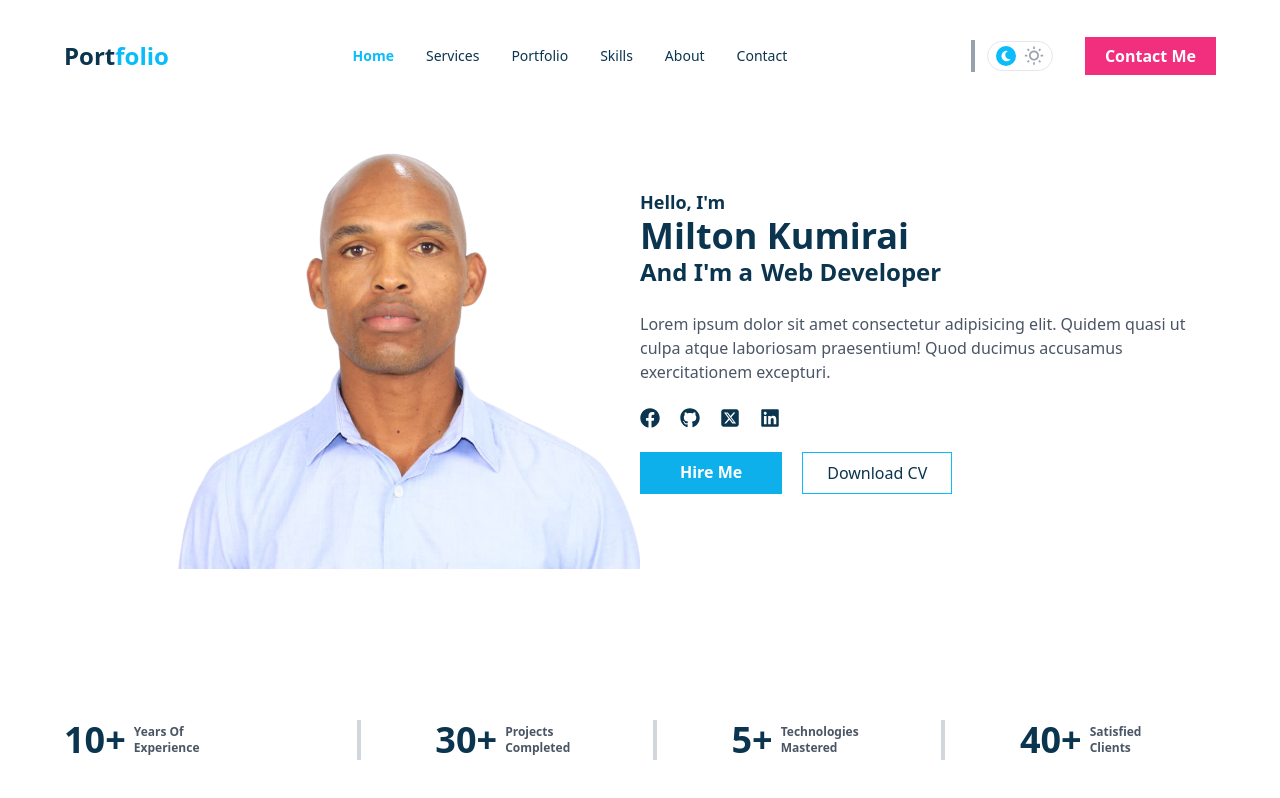
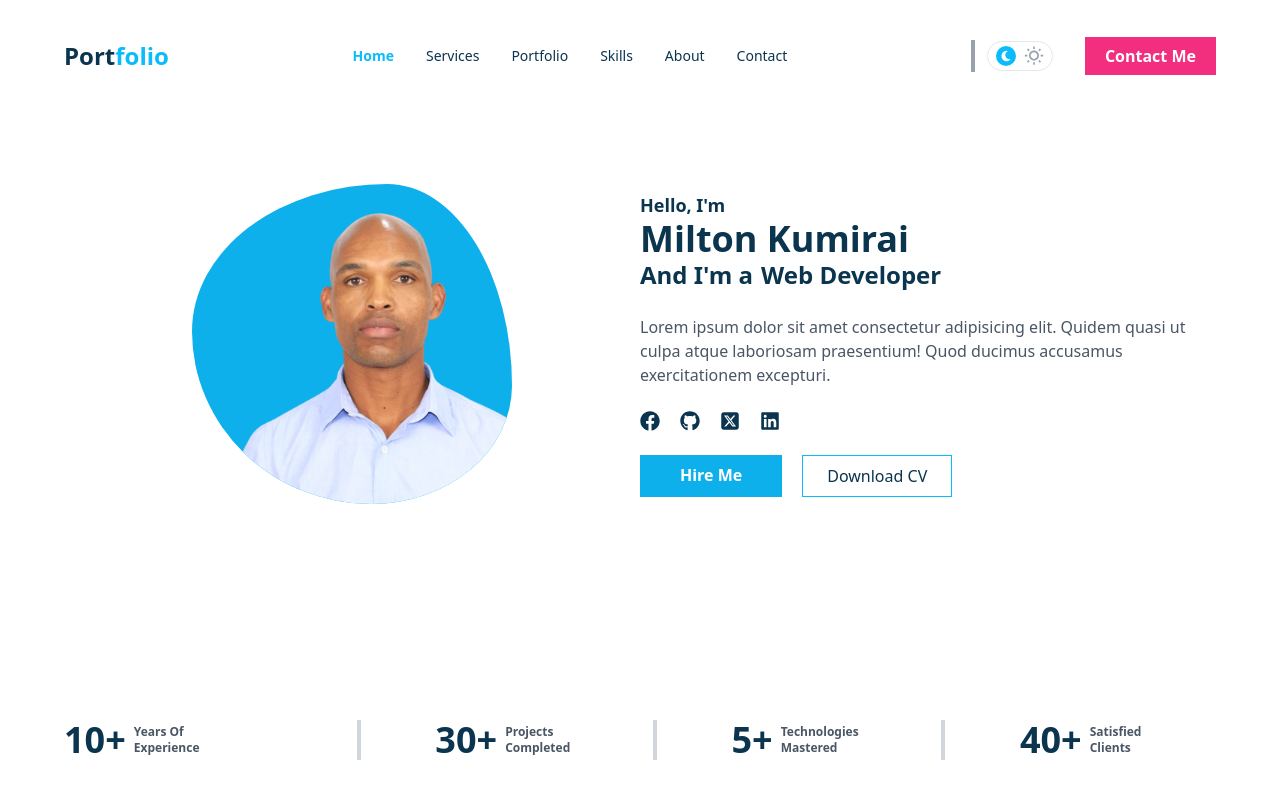
Before and after one commit to Kummirai/react-components, a Next.js app: page / in a window 1280 px wide. Built offline with nearby package versions, Linux system fonts and the light colour scheme.

Commit message:
feat: add blob shape decoration to hero image
Implement organic blob shape as decorative element behind hero image

Enhance visual interest with modern, fluid shape design

Maintain minimalist aesthetic while adding depth to hero section

```diff
--- a/app/globals.css
+++ b/app/globals.css
@@ -1 +1,5 @@
 @import "tailwindcss";
+
+.blob-1 {
+  border-radius: 61% 39% 44% 56% / 46% 63% 37% 54%;
+}
--- a/components/hero-2a/HeroTwoA.jsx
+++ b/components/hero-2a/HeroTwoA.jsx
@@ -38,13 +38,14 @@ export default function HeroTwoA() {
     <main className="grow flex max-w-6xl mx-auto">
       <div className="grow grid grid-cols-2">
         {/* developer image */}
-        <div className="relative flex items-center justify-center ">
-          <div className="w-fit h-fitoverflow-hidden ">
+        <div className="flex items-center justify-center ">
+          <div className=" relative w-80 h-80 bg-[#0db0eb]  blob-1 overflow-hidden ">
             <Image
               src={"/img/milton-1.png"}
-              alt=""
+              alt="Developer image"
+              quality={100}
               fill
-              className="object-top object-cover aspect-auto"
+              className="object-center object-cover aspect-square"
             />
           </div>
         </div>
```
